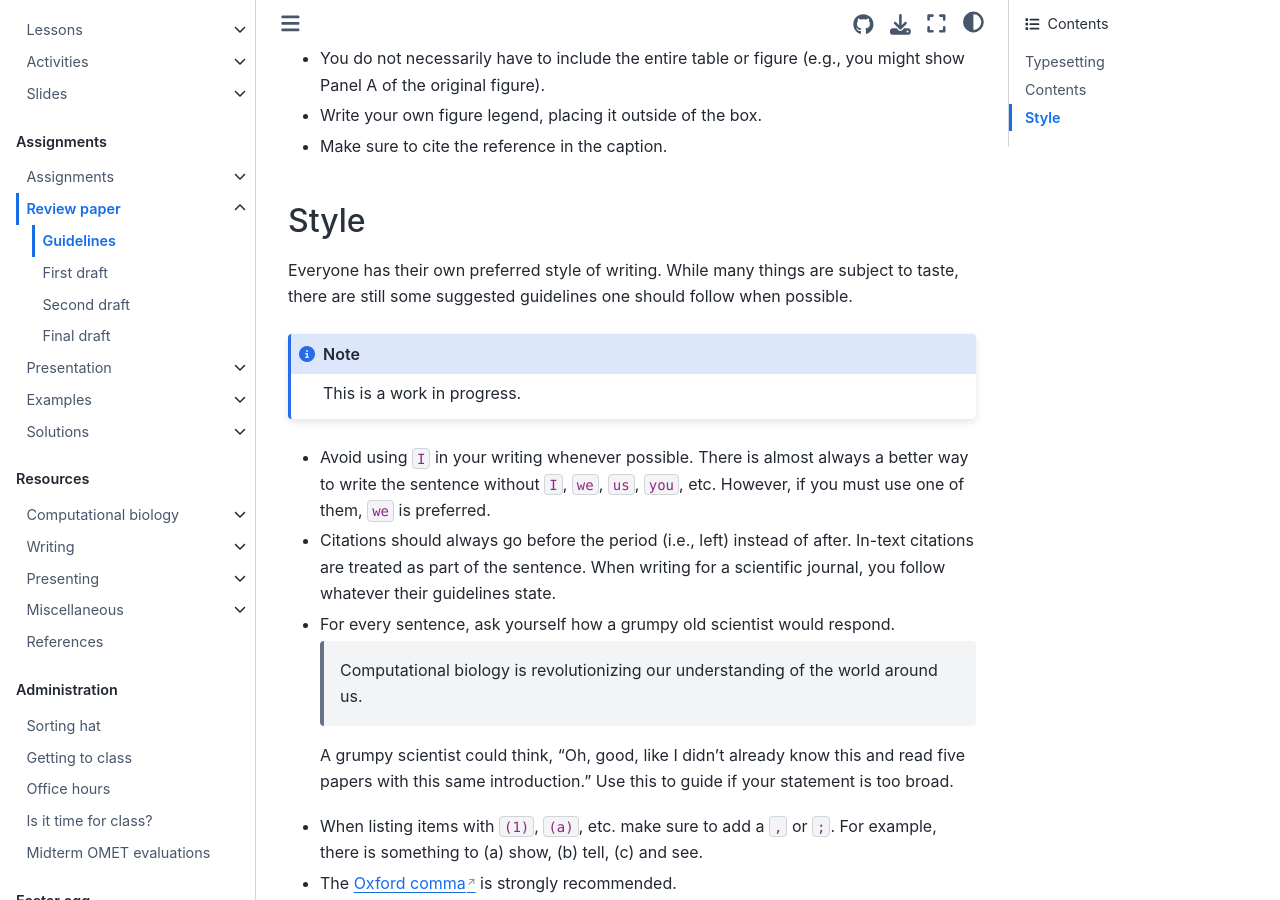
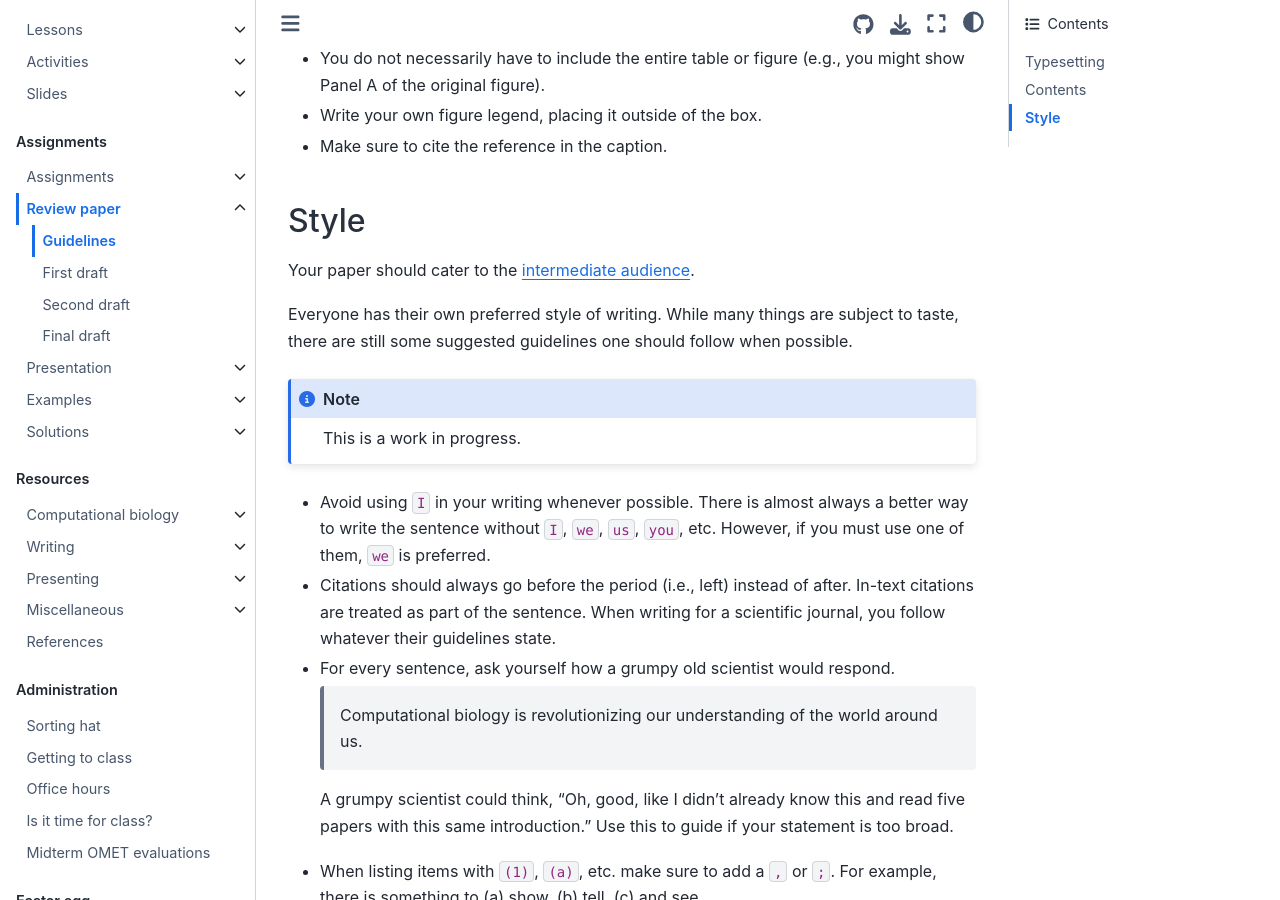
Before and after one commit to oasci/pitt-biosc1630-2023f, a Jupyter Book: the page built from book/assignments/paper/guidelines.md, in a window 1280 px wide and 900 px high, scrolled down 2649 px. Built offline with Jupyter Book 1.0.4 settings and Sphinx 7.4.7 and the Sphinx Book theme 1.1.4, drawn with Linux system fonts in a browser that asks for light colours; pages that are not in the unit, such as notebooks, are missing from menus.

Commit message:
Add paper audience

```diff
--- a/book/assignments/paper/guidelines.md
+++ b/book/assignments/paper/guidelines.md
@@ -89,6 +89,8 @@ sequentially numbered.
 
 ## Style
 
+Your paper should cater to the [intermediate audience](presentation:audience:intermediate).
+
 Everyone has their own preferred style of writing.
 While many things are subject to taste, there are still some suggested guidelines one should follow when possible.
 
```
